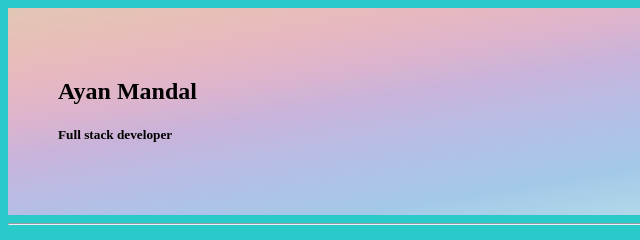
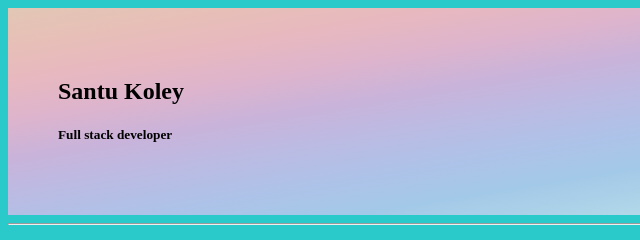
Before and after one commit to Ayan2001Mandal/mycv, a plain HTML site: page index.html in a window 1280 px wide. Shown: the top 240 px of the page, 0-640 px from the left. Drawn offline with Linux system fonts and the light colour scheme.

Commit message:
CV namer updated

```diff
--- a/index.html
+++ b/index.html
@@ -43,7 +43,7 @@
         <div class="container">
             <div class="header">
                 <div class="header-left">
-                    <h2>Ayan Mandal</h2>
+                    <h2>Santu Koley</h2>
                     <h5>Full stack developer</h5>
                 </div>
                 <div class="header-right">
```
